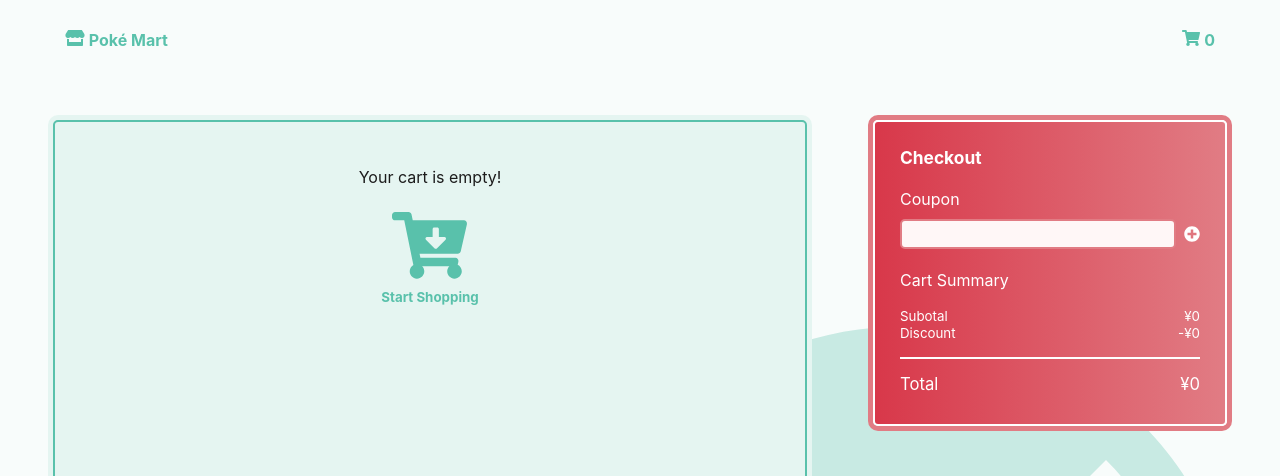
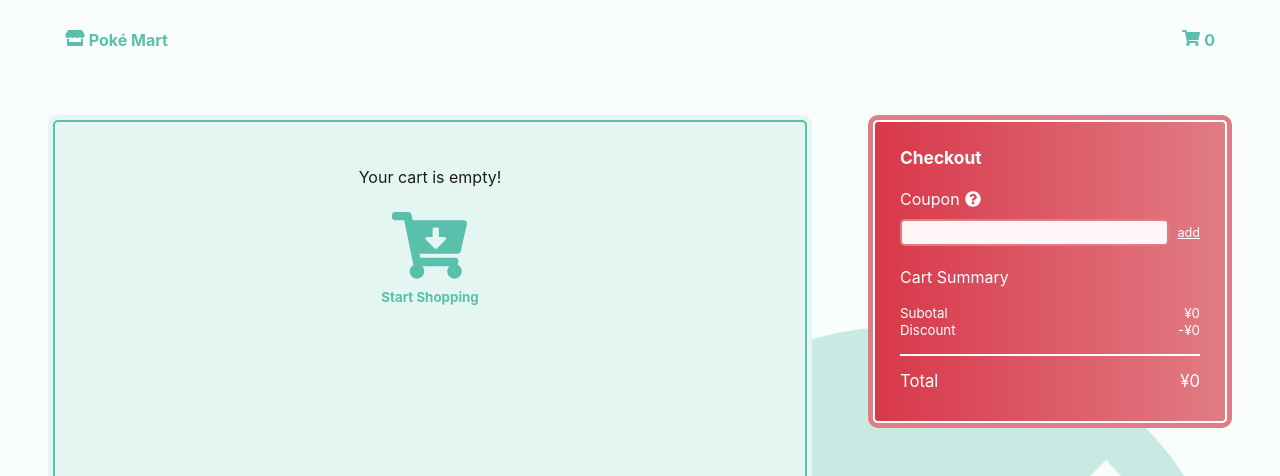
Before and after one commit to leechristine/pokemart, a React (Create React App) app: page /cart in a window 1280 px wide. Shown: the top 476 px of the page. Built offline with nearby package versions, Linux system fonts and the light colour scheme.

Commit message:
add coupons list to checkout display

```diff
--- a/src/components/Checkout/Checkout.js
+++ b/src/components/Checkout/Checkout.js
@@ -1,16 +1,18 @@
 import React, { useState, useEffect } from 'react';
 import { connect } from 'react-redux';
 
-import { faPlusCircle } from "@fortawesome/free-solid-svg-icons";
+import { faQuestionCircle } from "@fortawesome/free-solid-svg-icons";
 import { FontAwesomeIcon } from "@fortawesome/react-fontawesome";
 
 import { applyCoupon, removeCoupon } from 'actions/shop';
+import { Coupons } from 'components';
 import './Checkout.scss';
 
 function Checkout({ cart, coupon, applyCoupon, removeCoupon }) {
   const [cartSubtotal, setCartSubtotal] = useState(0);
   const [cartDiscount, setCartDiscount] = useState(0);
   const [cartTotal, setCartTotal] = useState(0);
+  const [showCoupons, setShowCoupons] = useState("invisible");
 
   useEffect(() => {
     let subtotal = 0;
@@ -34,24 +36,39 @@ function Checkout({ cart, coupon, applyCoupon, removeCoupon }) {
 
   let couponInput = React.createRef();
 
-  function handleApplyCoupon(){
+  function handleApplyCoupon() {
     if (couponInput.current.value != "") {
       applyCoupon(couponInput.current.value);
       couponInput.current.value = "";
     }
   }
 
+  function toggleShowCoupons() {
+    if (showCoupons == "invisible") {
+      setShowCoupons("visible");
+    }
+    else {
+      setShowCoupons("invisible");
+    }
+  }
+
   return (
     <div className="checkout-container">
+      <div className={ `coupons-list ${ showCoupons }` }>
+        <Coupons handleHideCoupons={ () => toggleShowCoupons() } />
+      </div>
       <div className="checkout-header">Checkout</div>
       <div className="coupon-container">
-        <div className="coupon-title">Coupon</div>
+        <div className="coupon-title">
+          Coupon
+          <div className="view-coupons" onClick={() => toggleShowCoupons()}>
+            <FontAwesomeIcon icon={ faQuestionCircle } />
+          </div>
+        </div>
         {(coupon.length == 0 || !coupon[0].isValid) &&
         <div className="coupon-input-container">
           <input className="coupon-input" ref={ couponInput } placeholder="" />
-          <div className="apply-coupon" onClick={() => handleApplyCoupon()}>
-            <FontAwesomeIcon icon={ faPlusCircle } />
-          </div>
+          <div className="apply-coupon" onClick={() => handleApplyCoupon()}>add</div>
         </div>
         }
         {coupon.length != 0 &&
--- a/src/components/Checkout/Checkout.scss
+++ b/src/components/Checkout/Checkout.scss
@@ -3,6 +3,7 @@
  */
 
 .checkout-container {
+  position: relative;
   margin: 0 20px 40px;
   display: flex;
   flex-direction: column;
@@ -17,6 +18,23 @@
   color: #fff;
   z-index: 1;
 
+  .coupons-list {
+    position: absolute;
+    width: 300px;
+    top: 0px;
+    left: 0px;
+    padding: 25px 25px 0;
+    background: linear-gradient(to right, #D8384A, #E17C84);
+
+    &.invisible {
+      display: none;
+    }
+
+    &.visible {
+      display: flex;
+    }
+  }
+
   .checkout-header {
     font-size: 13pt;
     font-weight: 700;
@@ -29,7 +47,14 @@
     margin-bottom: 21px;
 
     .coupon-title {
+      display: flex;
+      align-items: center;
       margin-bottom: 10px;
+
+      .view-coupons {
+        margin-left: 5px;
+        cursor: pointer;
+      }
     }
 
     .coupon-input-container {
@@ -38,7 +63,7 @@
 
       .coupon-input {
         width: 100%;
-        height: 20px;
+        height: 17px;
         padding: 3px;
         background-color: #fff7f7;
         border: 2px solid #E17C84;
@@ -51,9 +76,9 @@
       }
 
       .apply-coupon {
-        &:hover {
-          cursor: pointer;
-        }
+        font-size: 9.5pt;
+        text-decoration: underline;
+        cursor: pointer;
       }
     }
 
```
